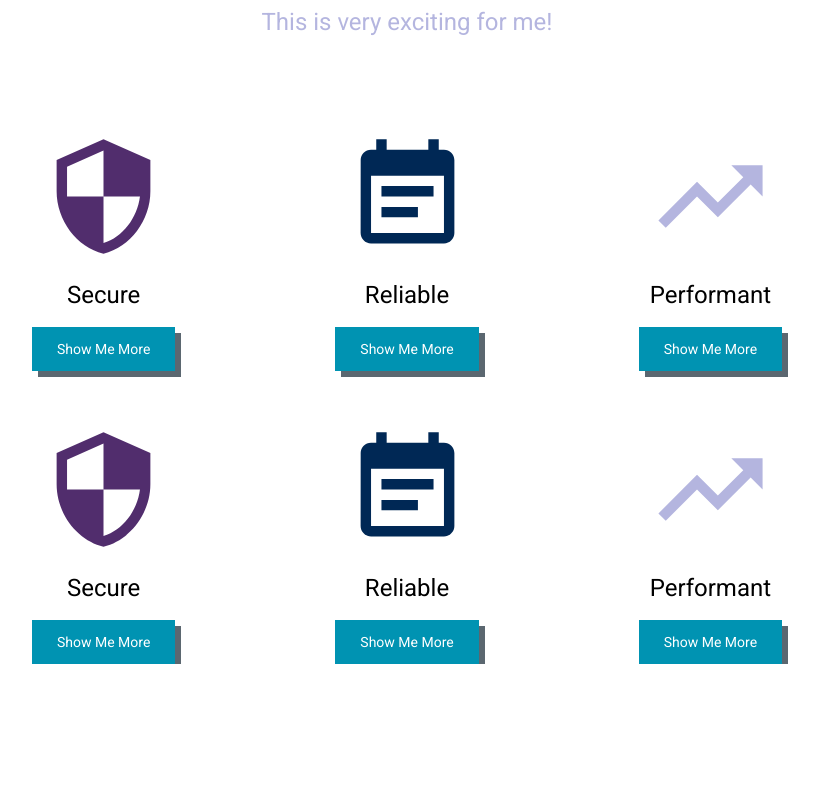
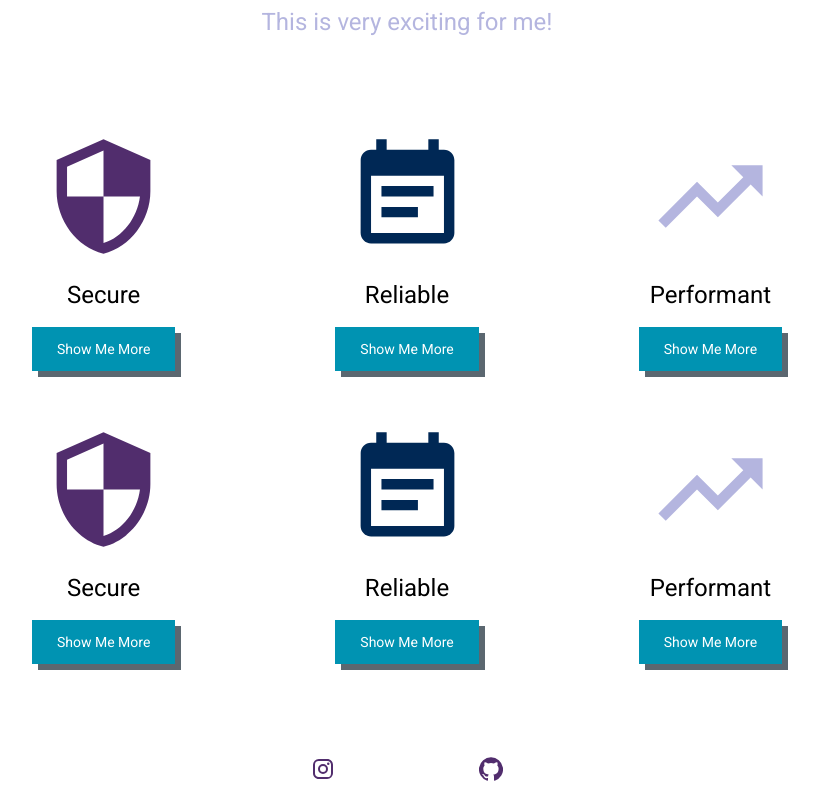
Before and after one commit to JeremyTrendoff81/FirstReactProject, a React (Create React App) app in the folder first-app/: page / in a window 1280 px wide. Shown: the part 228-1028 px from the top of the page, without its empty margins (233-1052 px from the left). Before the commit the page ends 892 px from the top, so only its background shows below. Built offline with nearby package versions, Linux system fonts and the light colour scheme.

Commit message:
Footer Added

```diff
--- a/first-app/src/App.js
+++ b/first-app/src/App.js
@@ -3,6 +3,7 @@ import './App.css';
 import NavBar from './components/NavBar';
 import Grid from './components/Grid';
 import { Typography } from '@material-ui/core';
+import Footer from './components/Footer';
 
 import SecurityIcon from '@material-ui/icons/Security'
 import EventNoteIcon from '@material-ui/icons/EventNote'
@@ -83,6 +84,10 @@ function App() {
           <Grid icon={<TrendingUpIcon style={{fill:"#B4B5DF", height: "125", width: "125"}}/>} title="Performant" btnTitle="Show Me More"/>
         </div>
 
+        <div className={classes.bigSpace}>
+          <Footer/>
+        </div>
+
       </ThemeProvider>
     </div>
   );
--- /dev/null
+++ b/first-app/src/components/Footer.js
@@ -0,0 +1,13 @@
+import React from 'react'
+import { BottomNavigation, BottomNavigationAction } from '@material-ui/core'
+import InstagramIcon from '@material-ui/icons/Instagram'
+import GithubIcon from '@material-ui/icons/GitHub'
+
+export default function Footer() {
+    return (
+        <BottomNavigation>
+            <BottomNavigationAction label="Instagram" icon={<InstagramIcon style={{fill: "#512D6D"}}/>}/>
+            <BottomNavigationAction label="GitHub" icon={<GithubIcon style={{fill: "#512D6D"}}/>}/>
+        </BottomNavigation>
+    )
+}
```
